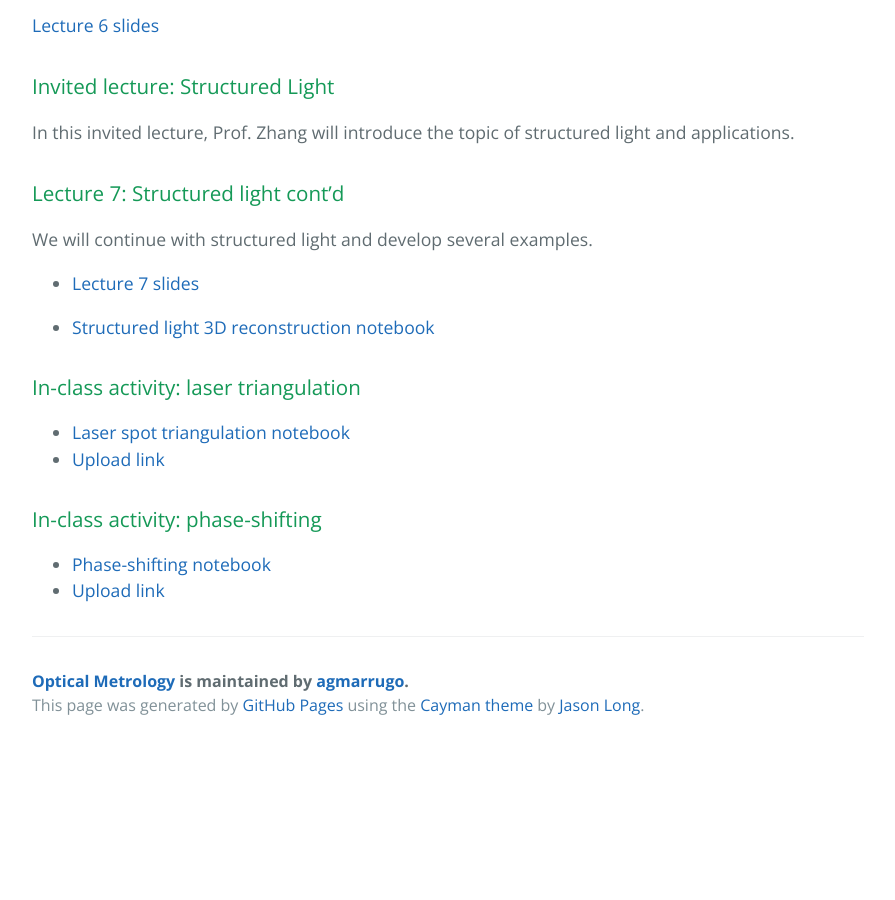
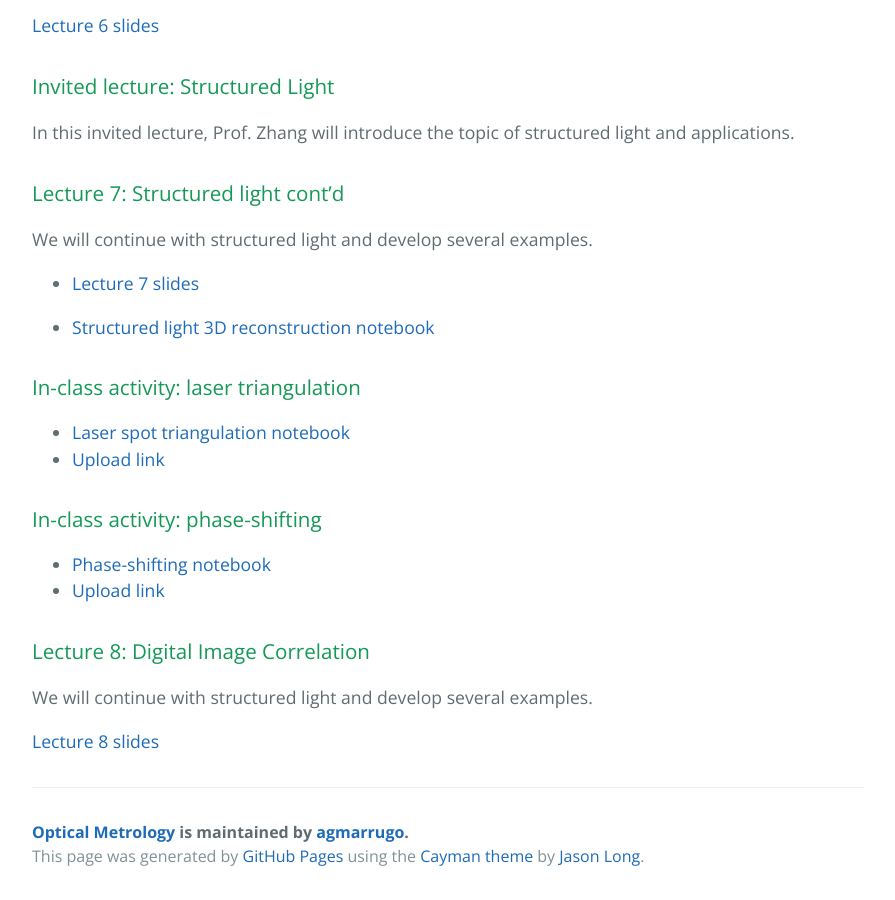
Before and after one commit to opi-lab/optical-metrology-2021, a Jekyll site: the page built from index.md, in a window 1280 px wide and 900 px high, scrolled down 4747 px. Shown: the whole window, without its empty margins (192-1087 px from the left). Built offline with Jekyll 4.4.1, drawn with Linux system fonts in a browser that asks for light colours; before the commit the page ends 5496 px from its top, so only the background shows below that.

Commit message:
Update index.md

```diff
--- a/index.md
+++ b/index.md
@@ -207,3 +207,9 @@ We will continue with structured light and develop several examples.
 
 - [Phase-shifting notebook](https://nbviewer.jupyter.org/github/opi-lab/optical-metrology-2021/blob/gh-pages/notebooks/sl_phase_shifting_notebook.ipynb)
 - [Upload link](https://www.dropbox.com/request/I8nHbof2rW5MRGx4rLCK)
+
+### Lecture 8: Digital Image Correlation
+
+We will continue with structured light and develop several examples.
+
+[Lecture 8 slides]({{site.url}}lectures/Lecture_08.pdf)
```
